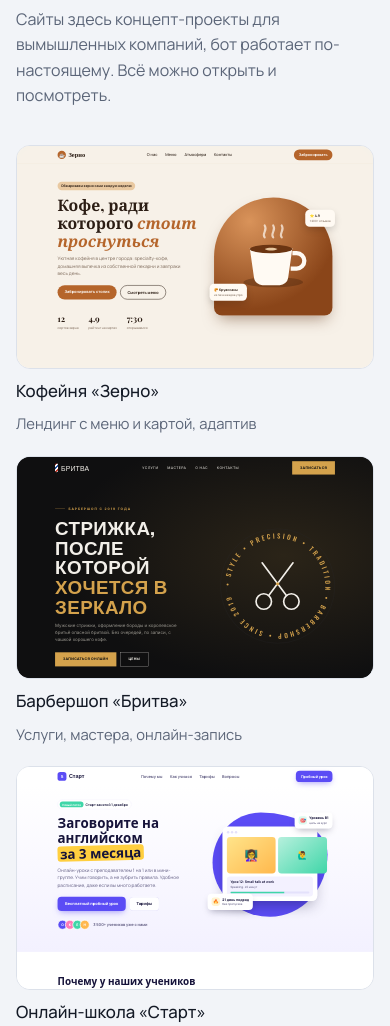
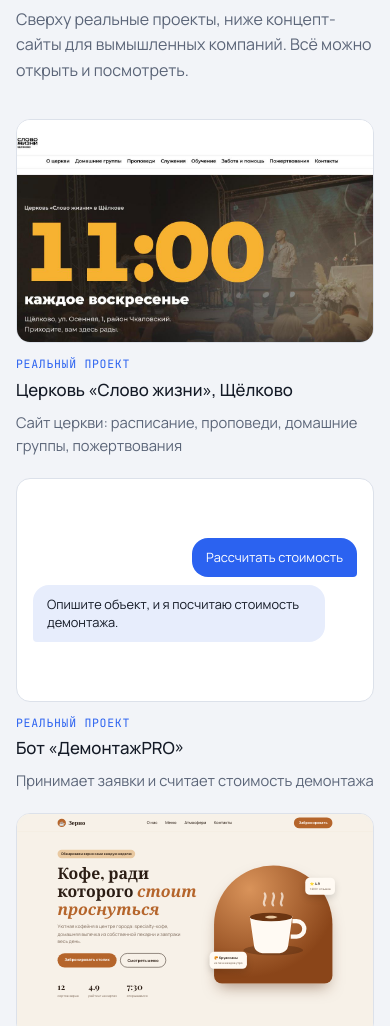
Before and after one commit to kirasem/portfolio, a plain HTML site: page index.html in a window 390 px wide. Shown: the part 3393-4419 px from the top of the page. Drawn offline with nearby package versions, Linux system fonts and the light colour scheme; a web font is replaced by a local one.

Commit message:
Сайт церкви «Слово жизни» в работах, реальные проекты наверху
Updated the layout of the works section to display more items in a grid. Added new project links and adjusted media queries for responsiveness.

```diff
--- a/index.html
+++ b/index.html
@@ -93,9 +93,10 @@ body::before{content:"";position:fixed;inset:0 0 auto;height:env(safe-area-inset
 @media (max-width:720px){.services{grid-template-columns:1fr}}
 
 /* works */
-.works{display:grid;grid-template-columns:repeat(3,minmax(0,1fr));gap:20px}
-.works .work:last-child:nth-child(3n+2){grid-column:span 2}
-.works .work:last-child:nth-child(3n+2) .shot{aspect-ratio:32/10}
+.works{display:grid;grid-template-columns:repeat(6,minmax(0,1fr));gap:20px}
+.works .work{grid-column:span 2}
+.works .work.wide{grid-column:span 3}
+.work .badge{font-family:var(--mono);font-size:.72rem;color:var(--accent);text-transform:uppercase;letter-spacing:.06em;margin-bottom:-6px}
 .work .botshot{display:flex;flex-direction:column;justify-content:center;gap:8px;padding:16px;background:linear-gradient(160deg,var(--bubble),var(--surface))}
 .botshot .m{font-size:.8rem;max-width:90%}
 .work{display:flex;flex-direction:column;gap:12px;text-decoration:none;color:inherit}
@@ -104,8 +105,8 @@ body::before{content:"";position:fixed;inset:0 0 auto;height:env(safe-area-inset
 .work:hover img{transform:scale(1.03)}
 .work p{margin:0;color:var(--muted);font-size:.92rem}
 .work.empty .shot{display:grid;place-items:center;border-style:dashed;color:var(--muted);font-family:var(--mono);font-size:.85rem;text-align:center;padding:16px}
-@media (max-width:1060px){.works{grid-template-columns:1fr 1fr}.works .work:last-child:nth-child(3n+2){grid-column:auto}.works .work:last-child:nth-child(3n+2) .shot{aspect-ratio:16/10}.works .work:last-child:nth-child(odd){grid-column:1/-1}.works .work:last-child:nth-child(odd) .shot{aspect-ratio:32/10}}
-@media (max-width:560px){.works{grid-template-columns:1fr}}
+@media (max-width:1060px){.works{grid-template-columns:1fr 1fr}.works .work,.works .work.wide{grid-column:auto}.works .work:last-child:nth-child(odd){grid-column:1/-1}.works .work:last-child:nth-child(odd) .shot{aspect-ratio:32/10}}
+@media (max-width:560px){.works{grid-template-columns:1fr}.works .work:last-child:nth-child(odd) .shot{aspect-ratio:16/10}}
 
 /* process */
 .steps{display:grid;grid-template-columns:repeat(4,minmax(0,1fr));gap:20px;counter-reset:s;list-style:none;padding:0;margin:0}
@@ -224,9 +225,19 @@ footer{padding-block:28px;color:var(--muted);font-size:.85rem;display:flex;justi
       <div class="sec-head">
         <span class="label">Работы</span>
         <h2>Примеры</h2>
-        <p>Сайты здесь концепт-проекты для вымышленных компаний, бот работает по-настоящему. Всё можно открыть и посмотреть.</p>
+        <p>Сверху реальные проекты, ниже концепт-сайты для вымышленных компаний. Всё можно открыть и посмотреть.</p>
       </div>
       <div class="works">
+        <a class="work wide" href="https://wolrus-schelkovo.ru" target="_blank" rel="noopener">
+          <div class="shot"><img src="works/church.jpg" alt="Сайт церкви «Слово жизни» в Щёлкове" loading="lazy"></div>
+          <span class="badge">Реальный проект</span>
+          <h3>Церковь «Слово жизни», Щёлково</h3><p>Сайт церкви: расписание, проповеди, домашние группы, пожертвования</p>
+        </a>
+        <a class="work wide" href="https://t.me/Crusheasy_bot" target="_blank" rel="noopener">
+          <div class="shot botshot"><div class="m me">Рассчитать стоимость</div><div class="m bot">Опишите объект, и я посчитаю стоимость демонтажа.</div></div>
+          <span class="badge">Реальный проект</span>
+          <h3>Бот «ДемонтажPRO»</h3><p>Принимает заявки и считает стоимость демонтажа</p>
+        </a>
         <a class="work" href="coffee/index.html" target="_blank" rel="noopener">
           <div class="shot"><iframe src="coffee/index.html" title="Лендинг кофейни «Зерно»" loading="lazy" tabindex="-1" aria-hidden="true" scrolling="no"></iframe></div>
           <h3>Кофейня «Зерно»</h3><p>Лендинг с меню и картой, адаптив</p>
@@ -239,17 +250,13 @@ footer{padding-block:28px;color:var(--muted);font-size:.85rem;display:flex;justi
           <div class="shot"><iframe src="school/index.html" title="Лендинг онлайн-школы «Старт»" loading="lazy" tabindex="-1" aria-hidden="true" scrolling="no"></iframe></div>
           <h3>Онлайн-школа «Старт»</h3><p>Курсы английского, тарифы, заявка</p>
         </a>
-        <a class="work" href="cars/index.html" target="_blank" rel="noopener">
+        <a class="work wide" href="cars/index.html" target="_blank" rel="noopener">
           <div class="shot"><iframe src="cars/index.html" title="Лендинг автосалона «Пробег Плюс»" loading="lazy" tabindex="-1" aria-hidden="true" scrolling="no"></iframe></div>
           <h3>Автосалон «Пробег Плюс»</h3><p>Каталог авто, кредитный калькулятор, трейд-ин</p>
         </a>
-        <a class="work" href="beauty/index.html" target="_blank" rel="noopener">
+        <a class="work wide" href="beauty/index.html" target="_blank" rel="noopener">
           <div class="shot"><iframe src="beauty/index.html" title="Лендинг салона красоты «Лаванда»" loading="lazy" tabindex="-1" aria-hidden="true" scrolling="no"></iframe></div>
           <h3>Салон красоты «Лаванда»</h3><p>Услуги, мастера, примеры работ, онлайн-запись</p>
-        </a>
-        <a class="work" href="https://t.me/Crusheasy_bot" target="_blank" rel="noopener">
-          <div class="shot botshot"><div class="m me">Рассчитать стоимость</div><div class="m bot">Опишите объект, и я посчитаю стоимость демонтажа.</div></div>
-          <h3>Бот «ДемонтажPRO»</h3><p>Принимает заявки и считает стоимость демонтажа</p>
         </a>
       </div>
     </div>
```
